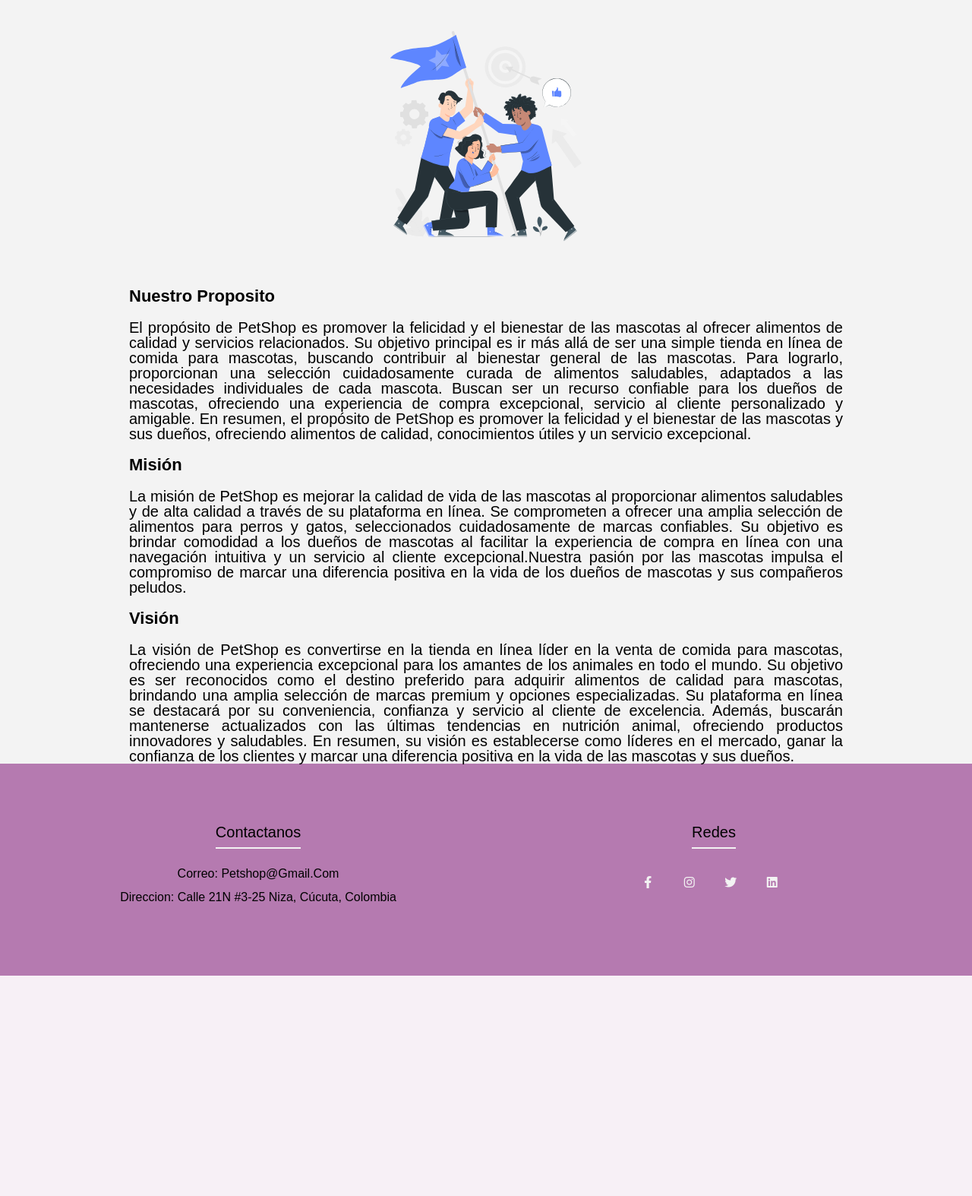
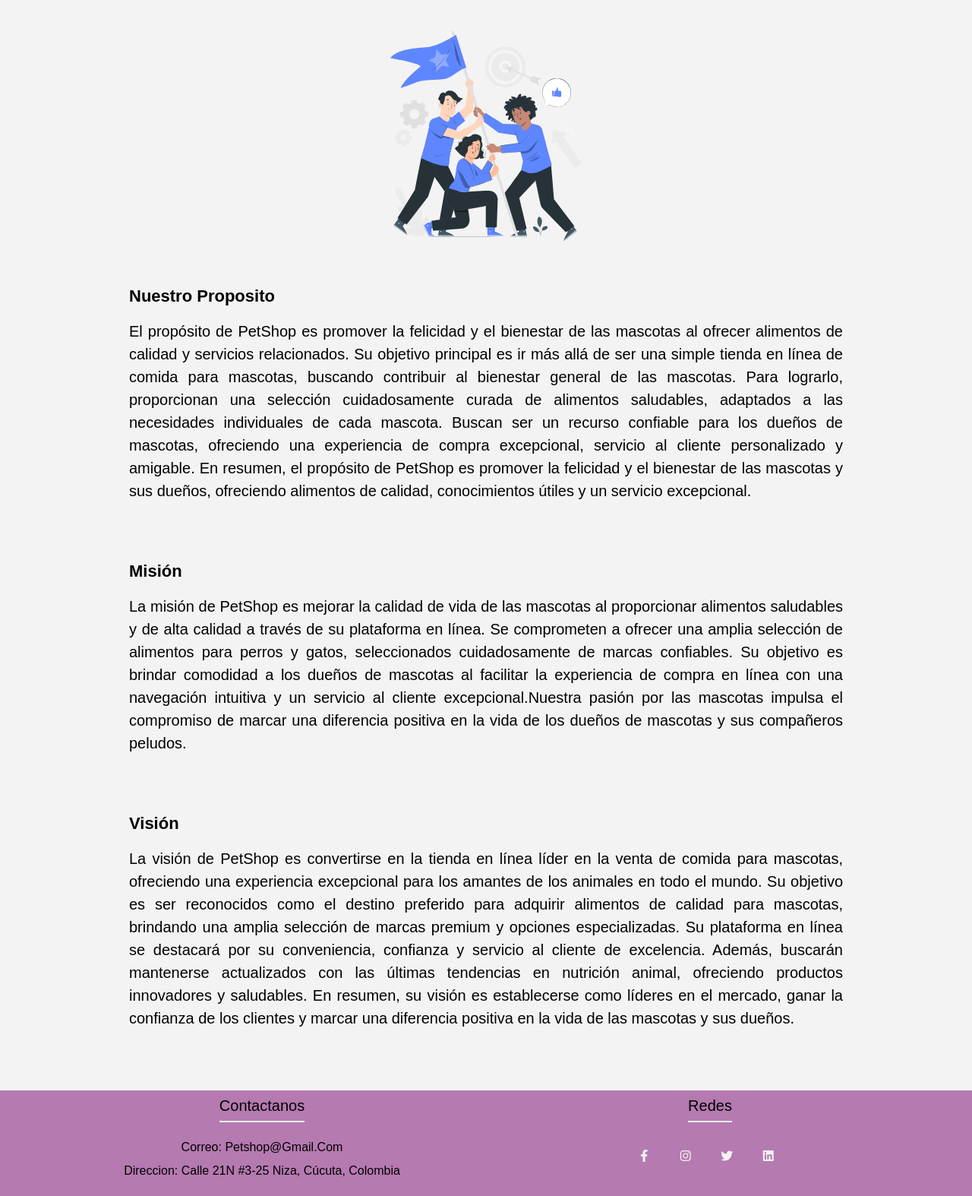
Before and after one commit to juancamilo080253/Petshop, a Spring Boot app: page /nosotros in a window 1280 px wide. Shown: the part 114-1688 px from the top of the page at 76% size. Before the commit the page ends 1398 px from the top, so only its background shows below. Run offline with Spring Boot 4, Linux system fonts and the light colour scheme.

Commit message:
acomode la pestaña nostros

```diff
--- a/src/main/resources/static/css/nosotros.css
+++ b/src/main/resources/static/css/nosotros.css
@@ -19,6 +19,7 @@
 
 p {
   text-transform: none;
+  margin-bottom: 80px;
 }
 
 h2{
@@ -55,7 +56,7 @@
 
 .footer {
     background-color: #b57ab0;
-    padding: 80px 0;
+    padding: 10px 50px;
     text-align: center;
   }
 
--- a/src/main/resources/templates/nosotros.html
+++ b/src/main/resources/templates/nosotros.html
@@ -32,16 +32,16 @@
         <img class="imagen-equipo" src="../static/images/team.svg" alt="">
 
         <H2>Nuestro proposito</H2>
-        <p style="text-align: justify;">El propósito de PetShop es promover la felicidad y el bienestar de las mascotas al ofrecer alimentos de calidad y servicios relacionados. Su objetivo principal es ir más allá de ser una simple tienda en línea de comida para mascotas, buscando contribuir al bienestar general de las mascotas. Para lograrlo, proporcionan una selección cuidadosamente curada de alimentos saludables, adaptados a las necesidades individuales de cada mascota. Buscan ser un recurso confiable para los dueños de mascotas, ofreciendo una experiencia de compra excepcional, servicio al cliente personalizado y amigable. En resumen, el propósito de PetShop es promover la felicidad y el bienestar de las mascotas y sus dueños, ofreciendo alimentos de calidad, conocimientos útiles y un servicio excepcional. </p>
+        <p style="text-align: justify; line-height: 1.5;">El propósito de PetShop es promover la felicidad y el bienestar de las mascotas al ofrecer alimentos de calidad y servicios relacionados. Su objetivo principal es ir más allá de ser una simple tienda en línea de comida para mascotas, buscando contribuir al bienestar general de las mascotas. Para lograrlo, proporcionan una selección cuidadosamente curada de alimentos saludables, adaptados a las necesidades individuales de cada mascota. Buscan ser un recurso confiable para los dueños de mascotas, ofreciendo una experiencia de compra excepcional, servicio al cliente personalizado y amigable. En resumen, el propósito de PetShop es promover la felicidad y el bienestar de las mascotas y sus dueños, ofreciendo alimentos de calidad, conocimientos útiles y un servicio excepcional. </p>
         <h2>Misión</h2>
-        <p style ="text-align: justify;" >La misión de PetShop es mejorar la calidad de vida de las mascotas al proporcionar alimentos
+        <p style ="text-align: justify; line-height: 1.5;" >La misión de PetShop es mejorar la calidad de vida de las mascotas al proporcionar alimentos
             saludables y de alta calidad a través de su plataforma en línea. Se comprometen a ofrecer una amplia
             selección de alimentos para perros y gatos, seleccionados cuidadosamente de
             marcas confiables. Su objetivo es brindar comodidad a los dueños de mascotas al facilitar la experiencia
             de compra en línea con una navegación intuitiva y un servicio al cliente excepcional.Nuestra pasión por las mascotas
             impulsa el compromiso de marcar una diferencia positiva en la vida de los dueños de mascotas y sus compañeros peludos.</p>
         <h2>Visión</h2>
-        <p style="text-align: justify;">La visión de PetShop es convertirse en la tienda en línea líder en la venta de comida para mascotas, ofreciendo una experiencia excepcional para los amantes de los animales en todo el mundo. Su objetivo es ser reconocidos como el destino preferido para adquirir alimentos de calidad para mascotas, brindando una amplia selección de marcas premium y opciones especializadas. Su plataforma en línea se destacará por su conveniencia, confianza y servicio al cliente de excelencia. Además, buscarán mantenerse actualizados con las últimas tendencias en nutrición animal, ofreciendo productos innovadores y saludables. En resumen, su visión es establecerse como líderes en el mercado, ganar la confianza de los clientes y marcar una diferencia positiva en la vida de las mascotas y sus dueños.</p>
+        <p style="text-align: justify; line-height: 1.5;">La visión de PetShop es convertirse en la tienda en línea líder en la venta de comida para mascotas, ofreciendo una experiencia excepcional para los amantes de los animales en todo el mundo. Su objetivo es ser reconocidos como el destino preferido para adquirir alimentos de calidad para mascotas, brindando una amplia selección de marcas premium y opciones especializadas. Su plataforma en línea se destacará por su conveniencia, confianza y servicio al cliente de excelencia. Además, buscarán mantenerse actualizados con las últimas tendencias en nutrición animal, ofreciendo productos innovadores y saludables. En resumen, su visión es establecerse como líderes en el mercado, ganar la confianza de los clientes y marcar una diferencia positiva en la vida de las mascotas y sus dueños.</p>
 
     </main>
 
```
